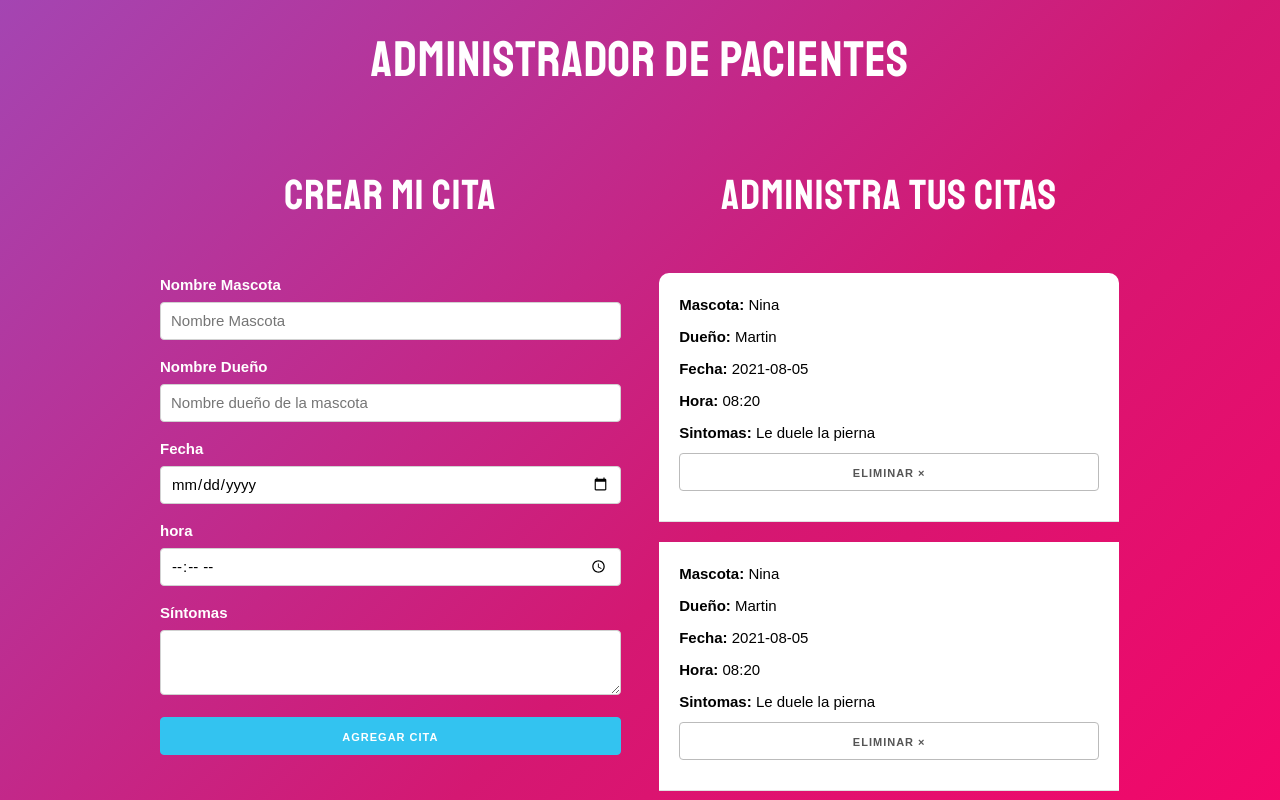
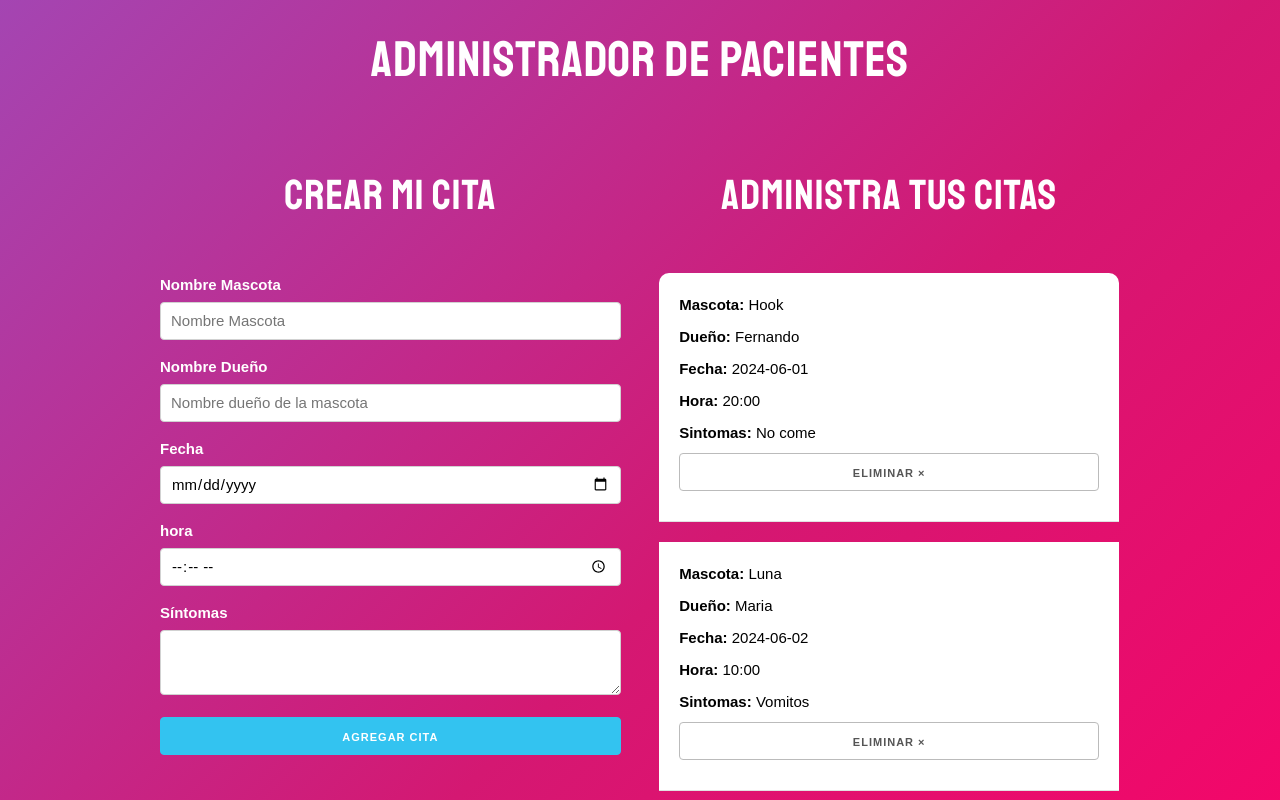
Before and after one commit to damicym/efsitp2, a React (Vite) app: page / in a window 1280 px wide. Shown: the top 800 px of the page. Built offline with nearby package versions, Linux system fonts and the light colour scheme.

Commit message:
useState

```diff
--- a/src/App.jsx
+++ b/src/App.jsx
@@ -1,7 +1,13 @@
 import Form from "./components/Form"
 import Listado from "./components/Listado"
+import { useState } from "react"
 
 function App() {
+    const [citas, setCitas] = useState([
+        { mascota: 'Hook', dueño: 'Fernando', fecha: '2024-06-01', hora: '20:00', sintomas: 'No come' },
+        { mascota: 'Luna', dueño: 'Maria', fecha: '2024-06-02', hora: '10:00', sintomas: 'Vomitos' },
+        { mascota: 'Max', dueño: 'Carlos', fecha: '2024-06-03', hora: '15:00', sintomas: 'Fiebre' }
+    ])
 
     return (
         <>
@@ -13,7 +19,7 @@ function App() {
                         <Form />
                     </div>
                     <div className="one-half column">
-                        <Listado />
+                        <Listado citas={citas}/>
                     </div>
 
                 </div>
--- a/src/components/Cita.jsx
+++ b/src/components/Cita.jsx
@@ -1,12 +1,12 @@
-function Cita() {
+function Cita({ data }) {
 
     return (
         <div className="cita">
-            <p>Mascota: <span>Nina</span></p>
-            <p>Dueño: <span>Martin</span></p>
-            <p>Fecha: <span>2021-08-05</span></p>
-            <p>Hora: <span>08:20</span></p>
-            <p>Sintomas: <span>Le duele la pierna</span></p>
+            <p>Mascota: <span>{data.mascota}</span></p>
+            <p>Dueño: <span>{data.dueño}</span></p>
+            <p>Fecha: <span>{data.fecha}</span></p>
+            <p>Hora: <span>{data.hora}</span></p>
+            <p>Sintomas: <span>{data.sintomas}</span></p>
             <button className="button elimnar u-full-width">Eliminar ×</button>
         </div>
     )
--- a/src/components/Listado.jsx
+++ b/src/components/Listado.jsx
@@ -1,12 +1,10 @@
 import Cita from "./Cita"
 
-function Listado() {
+function Listado({ citas }) {
     return (
         <div className="one-half column">
             <h2 style={{width: '460px'}}>Administra tus citas</h2>
-            <Cita />
-            <Cita />
-            <Cita />
+            { citas.map(c => <Cita data={c} />) }
         </div>
     )
 }
```
Also changed, not shown: 1 other file (tests, documents, lock files or other folders).
